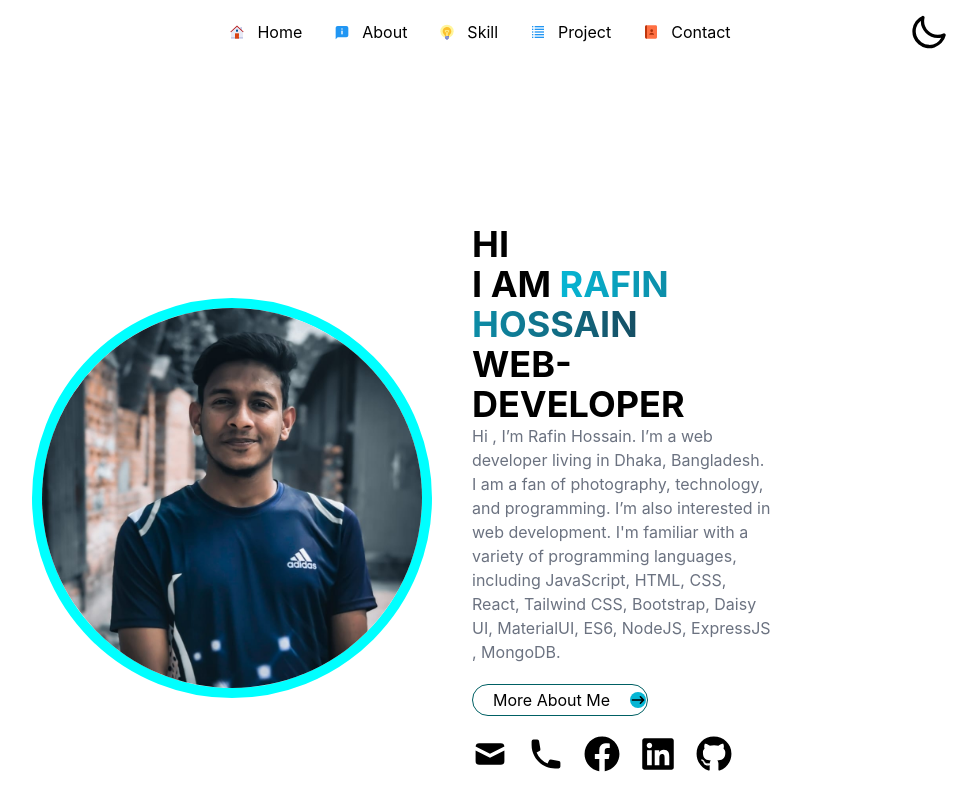
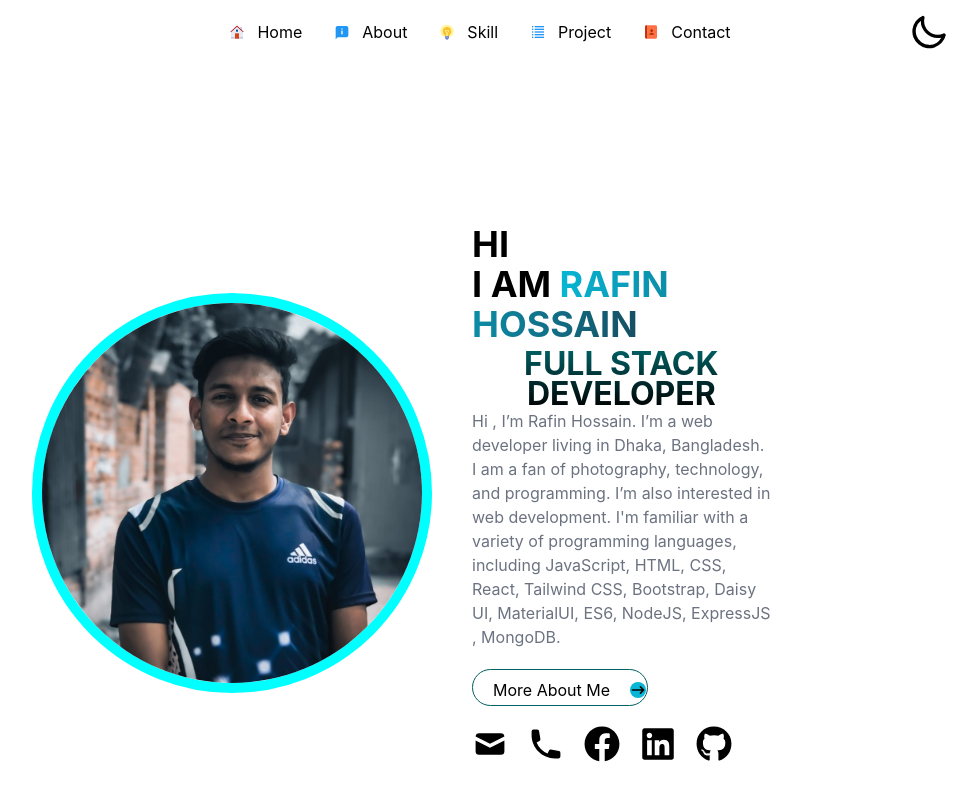
Before and after one commit to rafin8990/portfolio, a React (Create React App) app: page / in a window 1280 px wide. Shown: the top 810 px of the page, without its empty margins (160-1137 px from the left). Built offline with nearby package versions, Linux system fonts and the light colour scheme.

Commit message:
type animation added

```diff
--- a/package.json
+++ b/package.json
@@ -15,6 +15,7 @@
     "react-router-dom": "^6.4.4",
     "react-scripts": "5.0.1",
     "react-skillbars": "^2.1.0",
+    "react-type-animation": "^2.1.2",
     "web-vitals": "^2.1.4"
   },
   "scripts": {
--- a/src/Pages/Home/Home.css
+++ b/src/Pages/Home/Home.css
@@ -1,4 +1,4 @@
-#btn{
+#btn {
     border: 1px solid #006064;
     display: block;
     background: linear-gradient(to right, #006064 50%, white 50%);
@@ -6,10 +6,12 @@
     background-position: right bottom;
     transition: all .5s ease-out;
 }
+
 #btn:hover {
     background-position: left bottom;
-  }
-#text{
+}
+
+#text {
     text-align: center;
     font-size: 16px;
     line-height: 30px;
@@ -17,15 +19,29 @@
     transition: all .6s ease-out;
     display: block;
 }
-#img{
+
+#img {
     width: 400px;
     height: 400px;
     border: 10px solid cyan;
     border-radius: 250px;
 
 }
-@media only screen and (max-width: 600px){
-    #img{
+
+#text h2 {
+    background: -webkit-linear-gradient(#006064, Black);
+    -webkit-background-clip: text;
+    -webkit-text-fill-color: transparent;
+    font-weight: 700;
+
+}
+#text{
+    margin-top: 5px;
+    margin-left: 0;
+}
+
+@media only screen and (max-width: 600px) {
+    #img {
         width: 300px;
         border-radius: 150px;
     }
--- a/src/Pages/Home/Home.js
+++ b/src/Pages/Home/Home.js
@@ -1,7 +1,8 @@
 import React from 'react';
+import { TypeAnimation } from 'react-type-animation';
 import profile from '../../Assets/profile.jpg'
 import './Home.css'
-import { HiArrowNarrowRight , HiMail, HiPhone} from "react-icons/hi";
+import { HiArrowNarrowRight, HiMail, HiPhone } from "react-icons/hi";
 import { FaFacebook, FaLinkedin, FaGithub } from "react-icons/fa";
 import { Link } from 'react-router-dom';
 import { motion } from "framer-motion"
@@ -15,14 +16,29 @@ const Home = () => {
             className='md:mx-12 lg:mx-48 lg:mt-40 min-h-screen '>
             <div className=' md:flex items-center'>
                 <div className='ml-5 md:ml-0 flex items-center'>
-                    <div  className=' flex justify-center'>
+                    <div className=' flex justify-center'>
                         <img id='img' src={profile} alt="" />
                     </div>
                 </div>
                 <div className='md:ml-10 md:w-1/3 p-5 md:p-0'>
                     <h1 className='text-4xl font-bold'>HI</h1>
                     <h1 className='text-4xl font-bold'>I AM <span className=' text-transparent bg-clip-text bg-gradient-to-r from-cyan-500 to-cyan-900'>RAFIN HOSSAIN</span></h1>
-                    <h1 className='text-4xl font-bold'>WEB-DEVELOPER</h1>
+                    <div id='text'>
+                        <TypeAnimation
+                            cursor={false}
+                            sequence={[
+                                'WEB-DEVELOPER',
+                                2000,
+                                'FULL STACK DEVELOPER',
+                                2000,
+                            ]}
+                            speed={50}
+                            style={{ fontSize: '2em' }}
+                            wrapper="h2"
+                            repeat={Infinity}
+                        />
+                    </div>
+
                     <p className='text-gray-500'>Hi , I’m Rafin Hossain. I’m a web developer living in Dhaka, Bangladesh. I am a fan of photography, technology, and programming. I’m also interested in web development. I'm familiar with a variety of programming languages, including JavaScript, HTML, CSS, React, Tailwind CSS, Bootstrap, Daisy UI, MaterialUI, ES6, NodeJS, ExpressJS , MongoDB. </p>
                     <div id='btn' className=' rounded-3xl  w-44 mt-5'>
                         <Link to='/about'><button id='text'>
```
Also changed, not shown: 1 other file (tests, documents, lock files or other folders).
